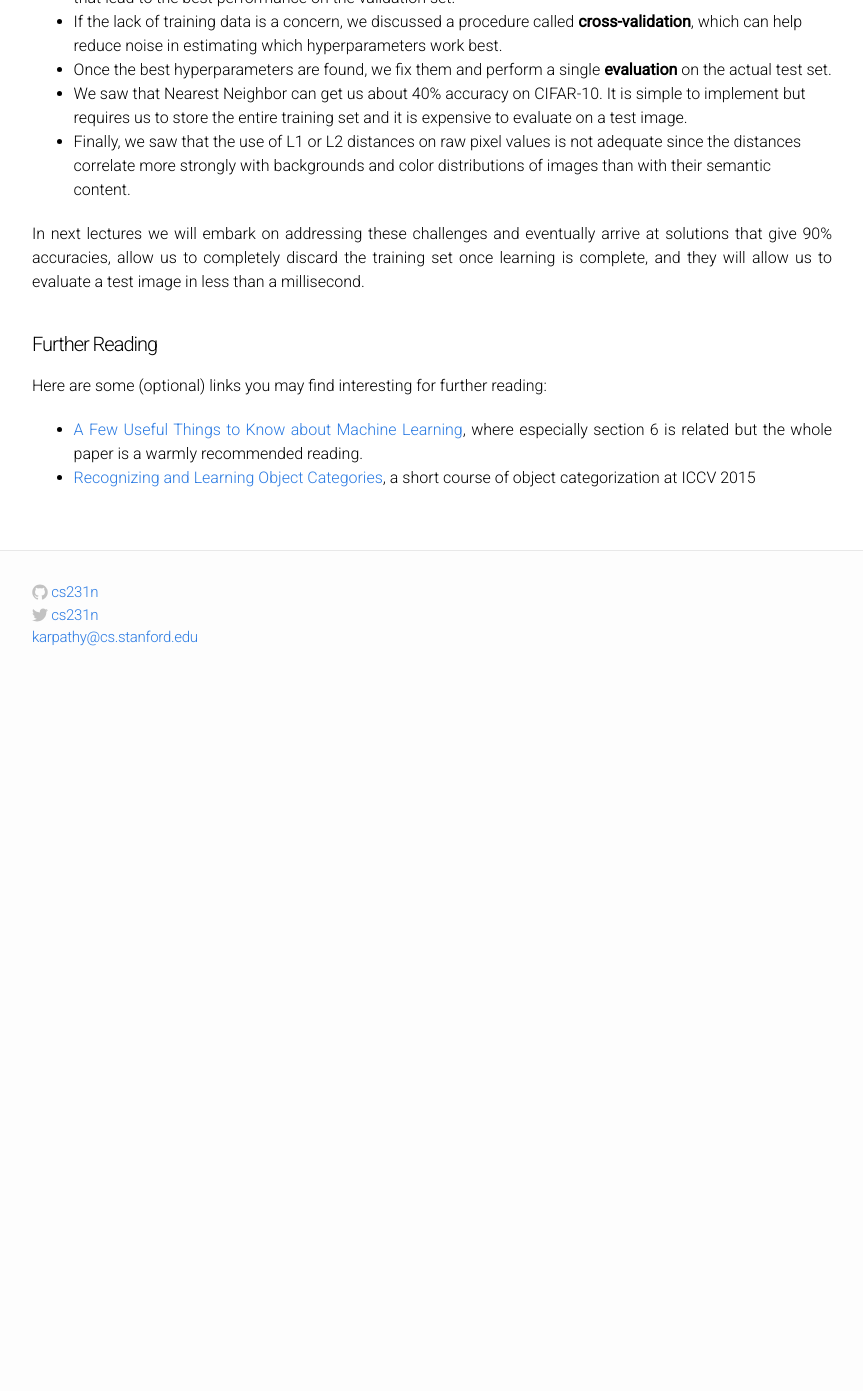
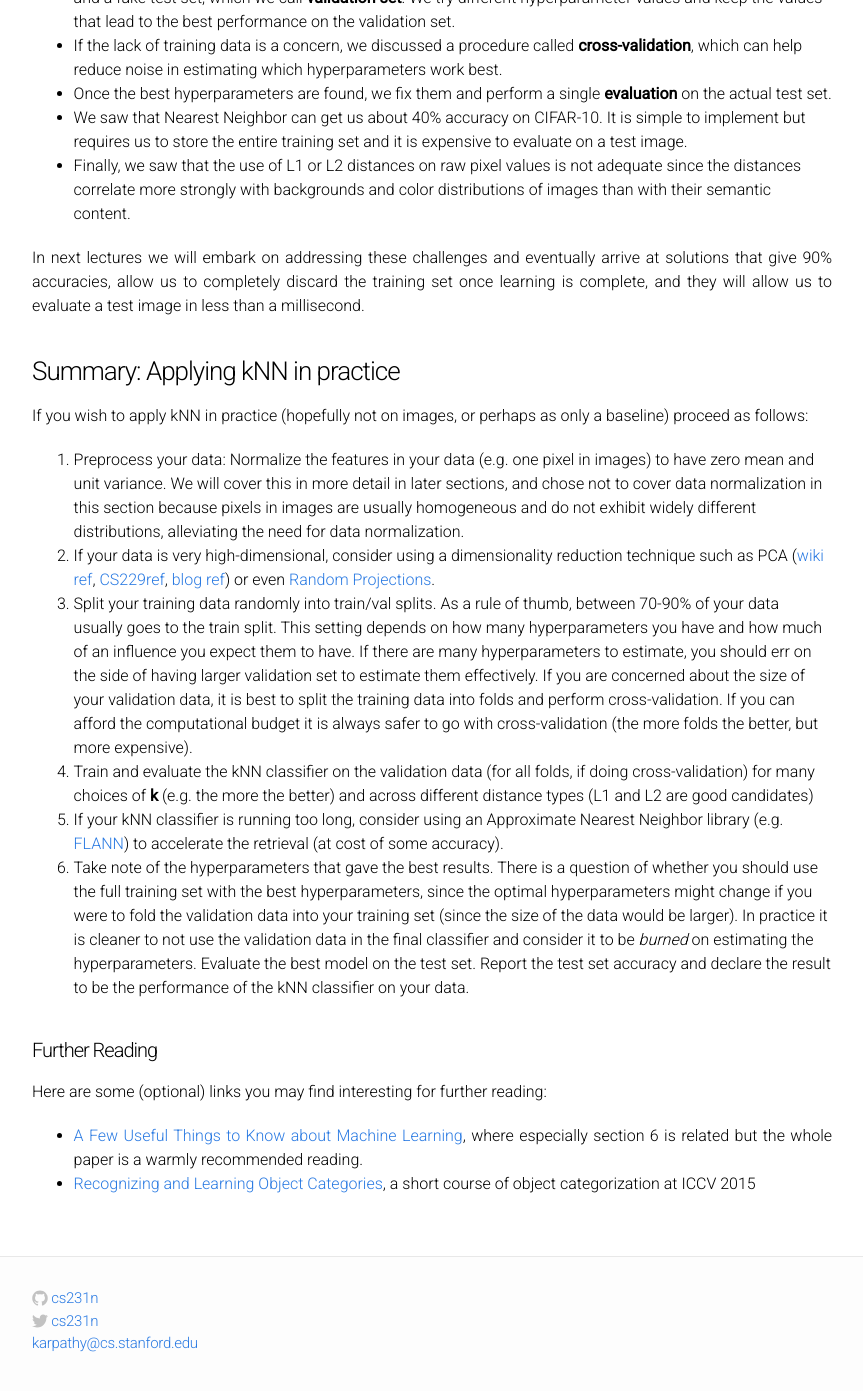
Before and after one commit to cs231n/cs231n.github.io, a Jekyll site: the page built from classification.md, in a window 1280 px wide and 1400 px high, scrolled down 11576 px. Shown: the top 1391 px of the window, without its empty margins (208-1071 px from the left). Built offline with Jekyll 4.4.1, drawn with Linux system fonts in a browser that asks for light colours; Markdown is read by kramdown in place of the engine named in the settings; formulas are drawn with MathJax 3; before the commit the page ends 12270 px from its top, so only the background shows below that; some of the changed text lies outside the part shown.

Commit message:
adding applying section

```diff
--- a/classification.md
+++ b/classification.md
@@ -12,6 +12,7 @@ This is an introductory lecture designed to introduce people from outside of Com
 - [Validation sets, Cross-validation, hyperparameter tuning](#val)
 - [Pros/Cons of Nearest Neighbor](#procon)
 - [Summary](#summary)
+- [Summary: Applying kNN in practice](#summaryapply)
 - [Further Reading](#reading)
 
 <a name='intro'></a>
@@ -262,6 +263,18 @@ In summary:
 
 In next lectures we will embark on addressing these challenges and eventually arrive at solutions that give 90% accuracies, allow us to completely discard the training set once learning is complete, and they will allow us to evaluate a test image in less than a millisecond.
 
+<a name='summaryapply'></a>
+### Summary: Applying kNN in practice
+
+If you wish to apply kNN in practice (hopefully not on images, or perhaps as only a baseline) proceed as follows:
+
+1. Preprocess your data: Normalize the features in your data (e.g. one pixel in images) to have zero mean and unit variance. We will cover this in more detail in later sections, and chose not to cover data normalization in this section because pixels in images are usually homogeneous and do not exhibit widely different distributions, alleviating the need for data normalization.
+2. If your data is very high-dimensional, consider using a dimensionality reduction technique such as PCA ([wiki ref](http://en.wikipedia.org/wiki/Principal_component_analysis), [CS229ref](http://cs229.stanford.edu/notes/cs229-notes10.pdf), [blog ref](http://www.bigdataexaminer.com/understanding-dimensionality-reduction-principal-component-analysis-and-singular-value-decomposition/)) or even [Random Projections](http://scikit-learn.org/stable/modules/random_projection.html).
+3. Split your training data randomly into train/val splits. As a rule of thumb, between 70-90% of your data usually goes to the train split. This setting depends on how many hyperparameters you have and how much of an influence you expect them to have. If there are many hyperparameters to estimate, you should err on the side of having larger validation set to estimate them effectively. If you are concerned about the size of your validation data, it is best to split the training data into folds and perform cross-validation. If you can afford the computational budget it is always safer to go with cross-validation (the more folds the better, but more expensive).
+4. Train and evaluate the kNN classifier on the validation data (for all folds, if doing cross-validation) for many choices of **k** (e.g. the more the better) and across different distance types (L1 and L2 are good candidates)
+5. If your kNN classifier is running too long, consider using an Approximate Nearest Neighbor library (e.g. [FLANN](http://www.cs.ubc.ca/research/flann/)) to accelerate the retrieval (at cost of some accuracy).
+6. Take note of the hyperparameters that gave the best results. There is a question of whether you should use the full training set with the best hyperparameters, since the optimal hyperparameters might change if you were to fold the validation data into your training set (since the size of the data would be larger). In practice it is cleaner to not use the validation data in the final classifier and consider it to be *burned* on estimating the hyperparameters. Evaluate the best model on the test set. Report the test set accuracy and declare the result to be the performance of the kNN classifier on your data.
+
 <a name='reading'></a>
 #### Further Reading
 
```
